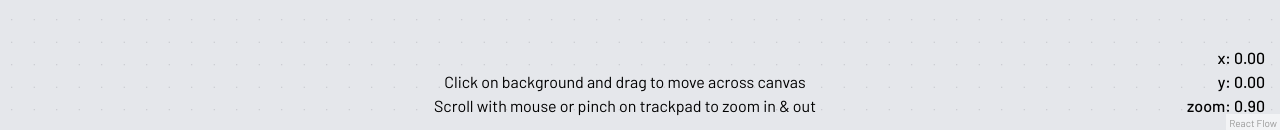
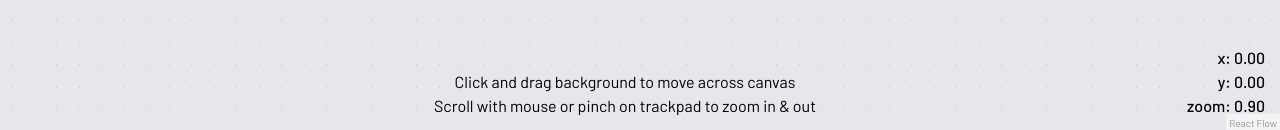
Before and after one commit to Winggo/polylogue, a Next.js app in the folder frontend/: page /canvas in a window 1280 px wide. Shown: the part 667-797 px from the top of the page. Built offline with nearby package versions, Linux system fonts and the light colour scheme; no server answers.

Commit message:
simplify message

```diff
--- a/frontend/src/components/Flow/CanvasInfo.tsx
+++ b/frontend/src/components/Flow/CanvasInfo.tsx
@@ -43,7 +43,7 @@ export default function CanvasInfo({ canvasId }: CanvasInfo) {
                 )}
             </Controls>
             <Panel position="bottom-center" className="text-black text-center !ml-0">
-                Click on background and drag to move across canvas
+                Click and drag background to move across canvas
                 <br />
                 Scroll with mouse or pinch on trackpad to zoom in & out
             </Panel>
```
